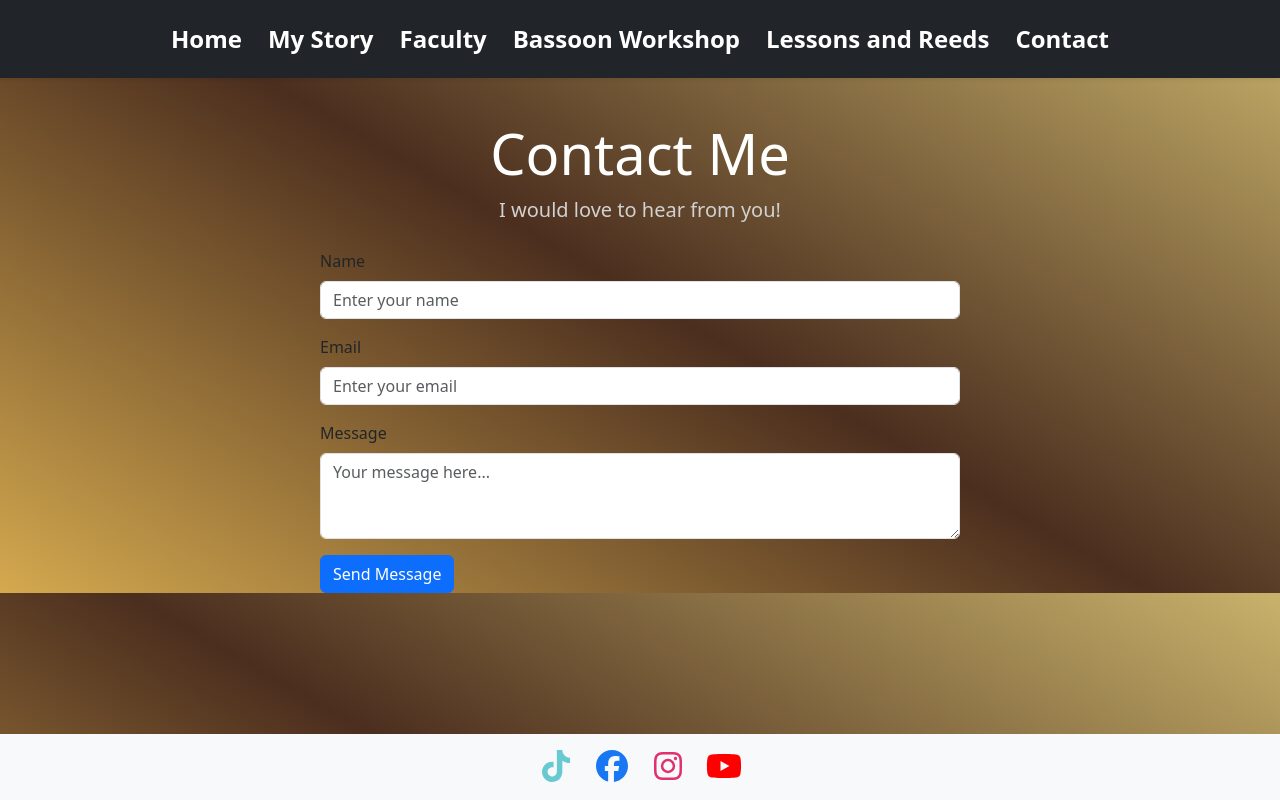
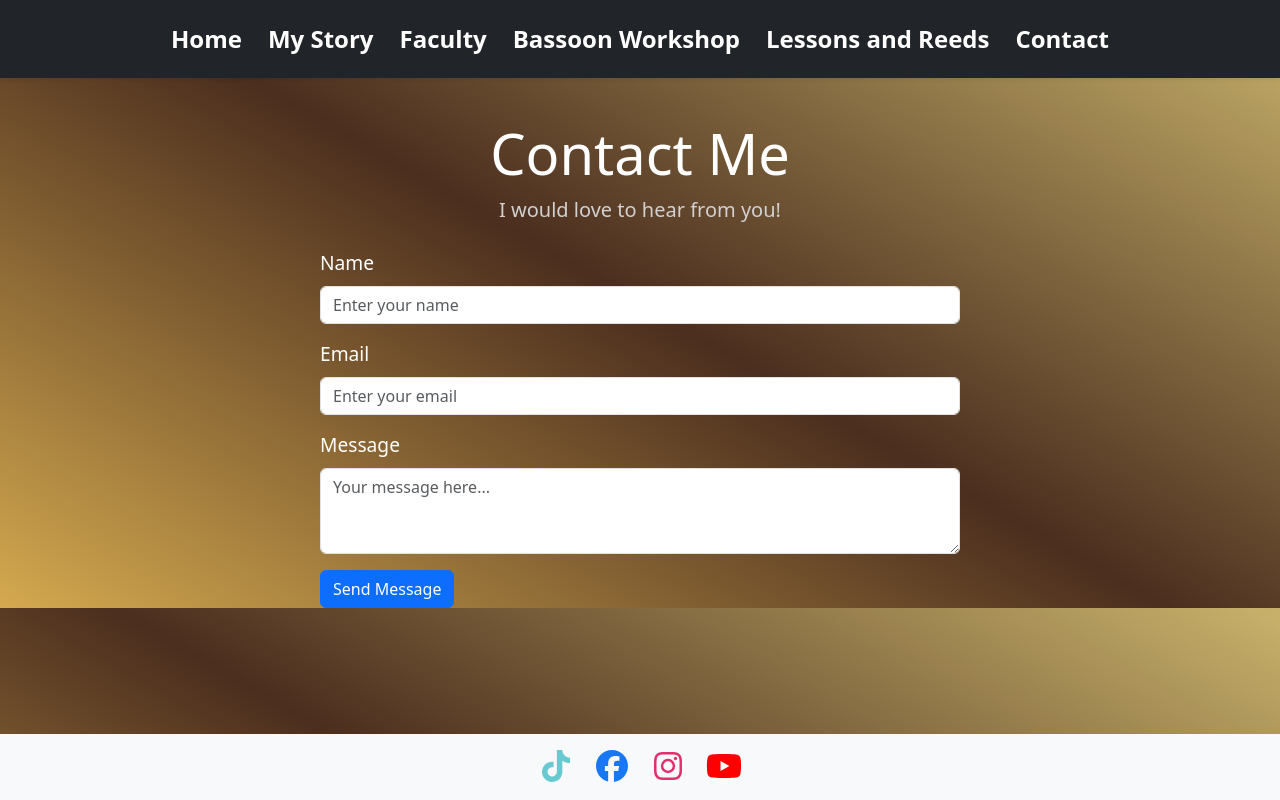
Before and after one commit to elorback/WoodWindInstitue, a React (Vite) app: page /contact in a window 1280 px wide. Built offline with nearby package versions, Linux system fonts and the light colour scheme.

Commit message:
edited more on teh pages

```diff
--- a/src/pages/Contact.tsx
+++ b/src/pages/Contact.tsx
@@ -12,15 +12,15 @@ const Contact: React.FC = () => {
       </header>
       <Form className="mx-auto" style={{ maxWidth: '40rem' }}>
         <Form.Group className="mb-3" controlId="name">
-          <Form.Label>Name</Form.Label>
+          <Form.Label className='f-name'>Name</Form.Label>
           <Form.Control type="text" placeholder="Enter your name" required />
         </Form.Group>
         <Form.Group className="mb-3" controlId="email">
-          <Form.Label>Email</Form.Label>
+          <Form.Label className='f-email'>Email</Form.Label>
           <Form.Control type="email" placeholder="Enter your email" required />
         </Form.Group>
         <Form.Group className="mb-3" controlId="message">
-          <Form.Label>Message</Form.Label>
+          <Form.Label className='f-message'>Message</Form.Label>
           <Form.Control as="textarea" rows={3} placeholder="Your message here..." required />
         </Form.Group>
         <Button variant="primary" type="submit">
--- a/src/pages/css/Contact.css
+++ b/src/pages/css/Contact.css
@@ -1,3 +1,9 @@
 .contact-container {
   padding-top: 4.5rem;
 }
+
+.f-name, .f-email, .f-message {
+  color: white;
+  font-weight: 500;
+  font-size: 1.2rem;
+}
--- a/src/pages/css/Faculty.css
+++ b/src/pages/css/Faculty.css
@@ -15,8 +15,8 @@
 
 /* ---------- Cards ---------- */
 .c-card {
-    min-width: 20rem;      /* Card width */
-    min-height: 20rem;      /* Only show title area */
+    min-width: 10rem;      /* Card width */
+    min-height: 10rem;      /* Only show title area */
     display: flex;
     align-items: center;
     margin: 0 0 2rem 2rem;
@@ -37,13 +37,13 @@
 }
 
 .card-wrapper--hovered {
-    transform: scale(1.5);
+    transform: scale(1.25);
     opacity: 1;
     z-index: 10;
 }
 
 .card-wrapper--inactive {
-    transform: scale(0.75);
+    transform: scale(0.5);
     opacity: 0.5;
 }
 
```
